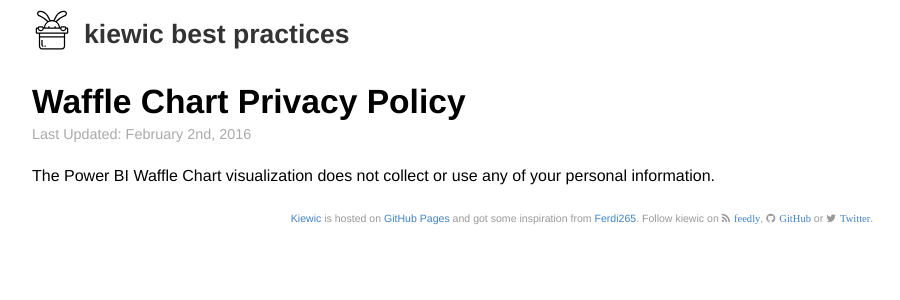
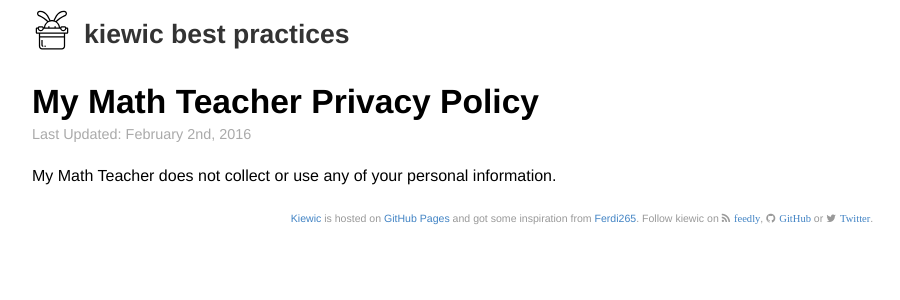
Before and after one commit to kiewic/kiewic.github.io, a Jekyll site: the page built from privacy.md, in a window 1280 px wide. Shown: the top 300 px of the page, without its empty margins (58-958 px from the left). Built offline with Jekyll 4.4.1, drawn with Linux system fonts in a browser that asks for light colours; nearby versions of some CDN libraries.

Commit message:
Update provacy policy

```diff
--- a/privacy.md
+++ b/privacy.md
@@ -1,10 +1,10 @@
 ---
 layout: simplePage
-title: Waffle Chart Privacy Policy
+title: My Math Teacher Privacy Policy
 ---
 
 <h1>{{ page.title }}</h1>
 
 <p class="post-meta">Last Updated: February 2nd, 2016</p>
 
-The Power BI Waffle Chart visualization does not collect or use any of your personal information.
+My Math Teacher does not collect or use any of your personal information.
```
